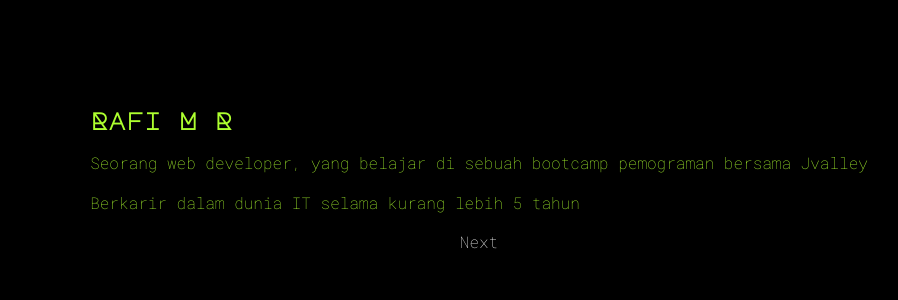
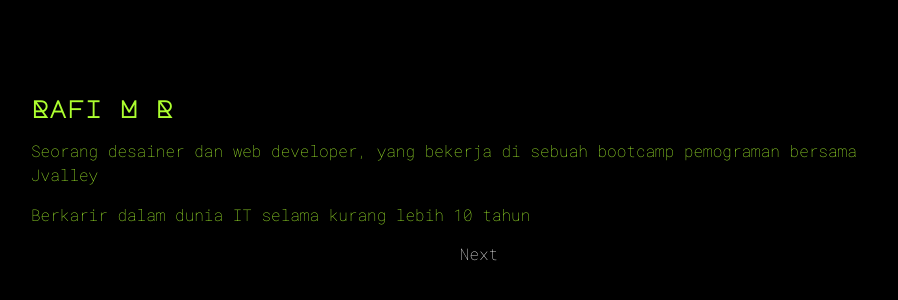
Before and after one commit to AkuBeroda4/web_1, a plain HTML site: page index.html in a window 1280 px wide. Shown: the part 230-530 px from the top of the page, without its empty margins (161-1059 px from the left). Drawn offline with Linux system fonts and the light colour scheme.

Commit message:
Update index.html

```diff
--- a/index.html
+++ b/index.html
@@ -12,8 +12,8 @@
     <main class="container">
         <article>
             <h1>Rafi M R</h1>
-            <p>Seorang web developer, yang belajar di sebuah bootcamp pemograman bersama Jvalley</p>
-            <p>Berkarir dalam dunia IT selama kurang lebih 5 tahun</p>
+            <p>Seorang desainer dan web developer, yang bekerja di sebuah bootcamp pemograman bersama Jvalley</p>
+            <p>Berkarir dalam dunia IT selama kurang lebih 10 tahun</p>
         </article>
         <a href="experience.html">Next</a>
     </main>
```
